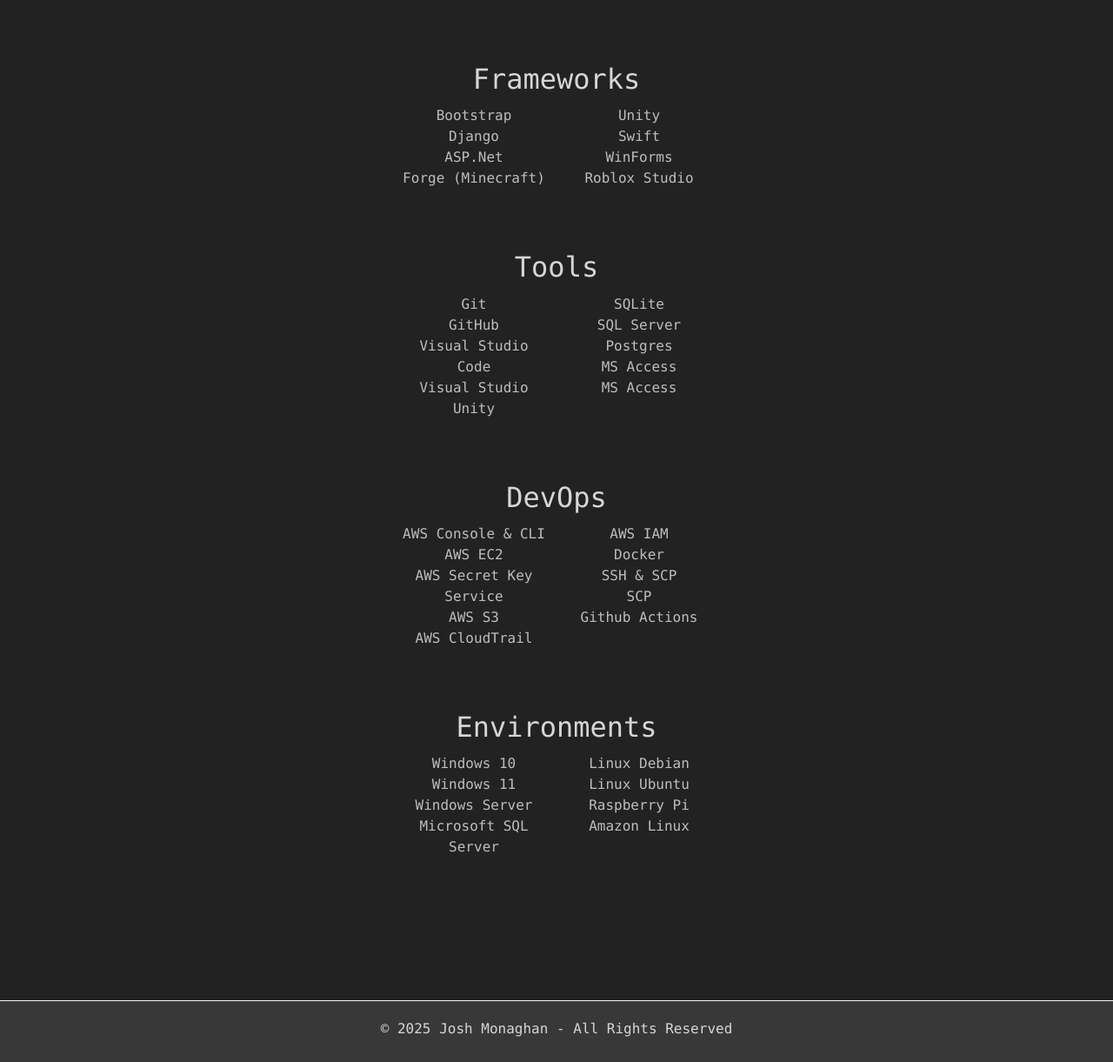
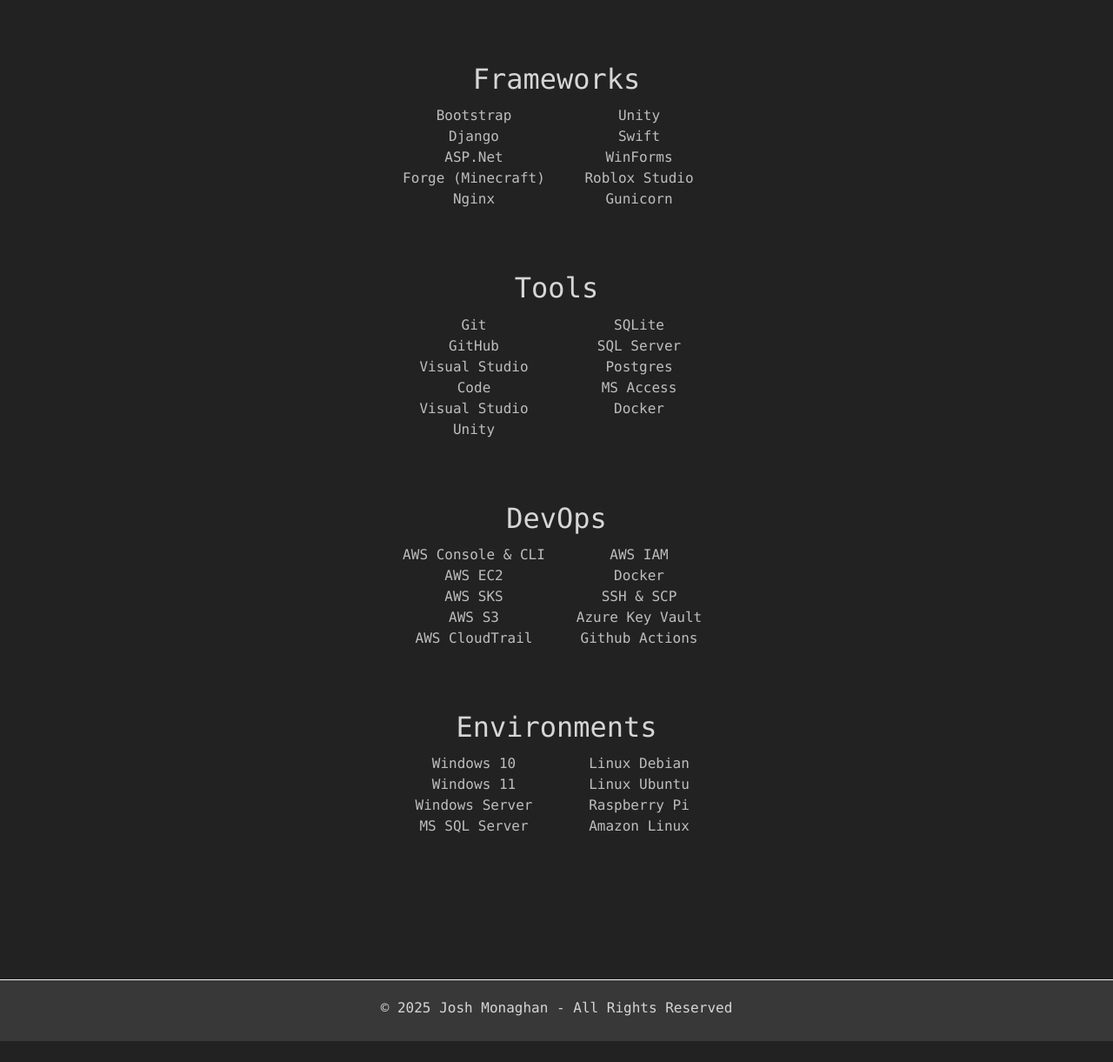
Before and after one commit to JoshMono/PersonalWebsite, a Django app: page /about/ in a window 1280 px wide. Shown: the part 953-2174 px from the top of the page at 87% size. After the commit the page ends 2150 px from the top, so only its background shows below. Run offline with Django 5.2, Linux system fonts and the light colour scheme; some libraries are stand-ins or nearby versions.

Commit message:
Simple Fixes

```diff
--- a/MainApp/templates/MainApp/about.html
+++ b/MainApp/templates/MainApp/about.html
@@ -64,6 +64,7 @@
                             <li>Django</li>
                             <li>ASP.Net</li>
                             <li>Forge (Minecraft)</li>
+                            <li>Nginx</li>
                         </ul>
                     </div>
                     <div class="col-sm-4 ">
@@ -72,6 +73,7 @@
                             <li>Swift</li>
                             <li>WinForms</li>
                             <li>Roblox Studio</li>
+                            <li>Gunicorn</li>
                         </ul>
                     </div>
 
@@ -99,7 +101,7 @@
                             <li>SQL Server</li>
                             <li>Postgres</li>
                             <li>MS Access</li>
-                            <li>MS Access</li>
+                            <li>Docker</li>
                         </ul>
 
 
@@ -115,7 +117,7 @@
                         <ul class="UlFormating">
                             <li>AWS Console & CLI</li>
                             <li>AWS EC2</li>
-                            <li>AWS Secret Key Service</li>
+                            <li>AWS SKS</li>
                             <li>AWS S3</li>
                             <li>AWS CloudTrail</li>
                         </ul>
@@ -125,7 +127,7 @@
                             <li>AWS IAM</li>
                             <li>Docker</li>
                             <li>SSH & SCP</li>
-                            <li>SCP</li>
+                            <li>Azure Key Vault</li>
                             <li>Github Actions</li>
                         </ul>
                     </div>
@@ -139,7 +141,7 @@
                             <li>Windows 10</li>
                             <li>Windows 11</li>
                             <li>Windows Server</li>
-                            <li>Microsoft SQL Server</li>
+                            <li>MS SQL Server</li>
                         </ul>
                     </div>
                     <div class="col-sm-4 ">
--- a/MainApp/templates/MainApp/index.html
+++ b/MainApp/templates/MainApp/index.html
@@ -12,7 +12,7 @@
 
 <div class="HeroBannerDiv">
 
-    <img class="HeroImage" src="{% static 'MainApp/images/HeroBanner.jpg' %}">
+    <img class="HeroImage" alt="Blured Photo of Code" src="{% static 'MainApp/images/HeroBanner.jpg' %}">
 
 </div>
 
--- a/PersonalWebsite/settings.py
+++ b/PersonalWebsite/settings.py
@@ -23,7 +23,7 @@
 SECRET_KEY = 'django-insecure-xh3$rn_6dbe2=d5e%85m$&)y2i1u+a%1s%dj^5i05asj%!j4hj'
 
 # SECURITY WARNING: don't run with debug turned on in production!
-DEBUG = False
+DEBUG = True
 
 
 
```
